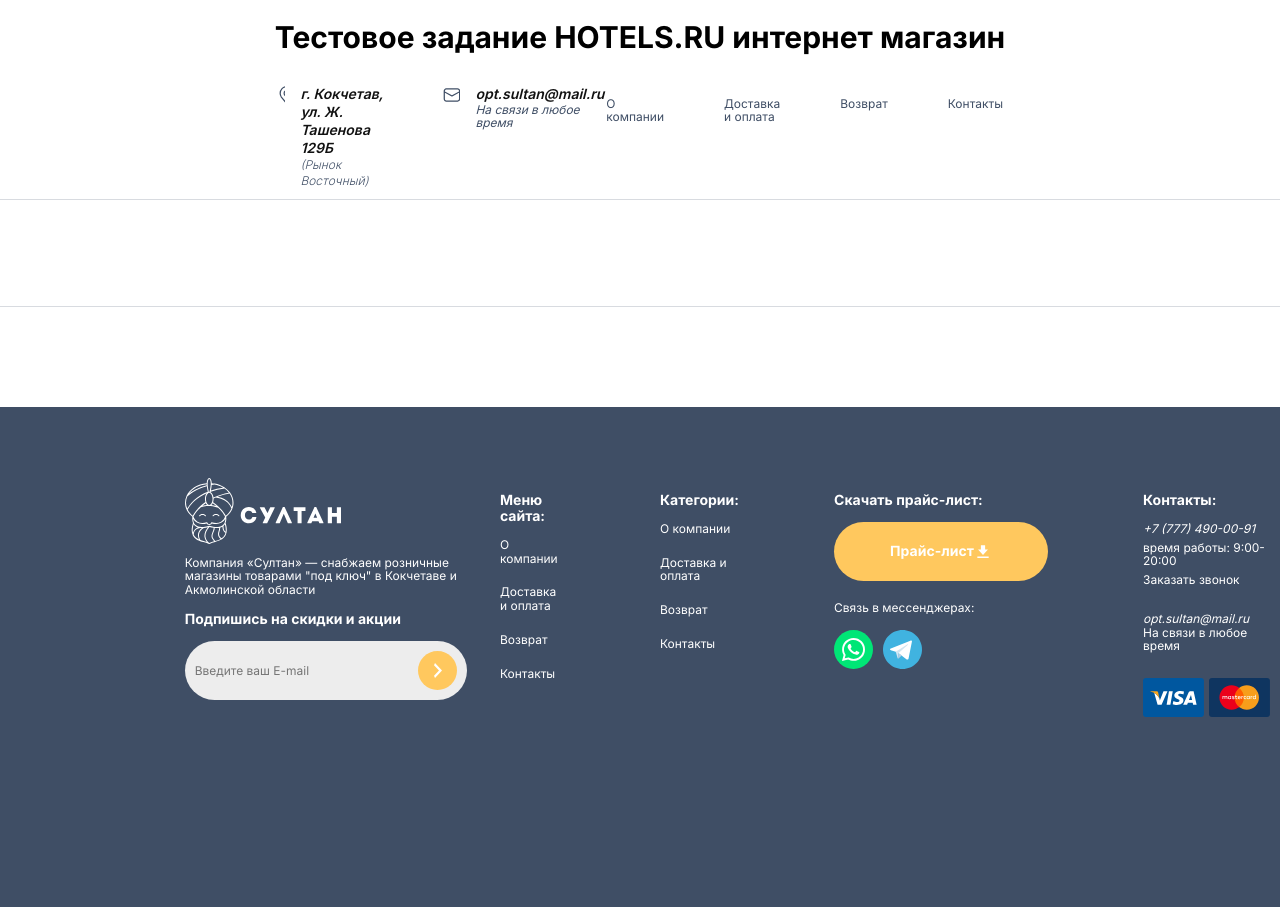
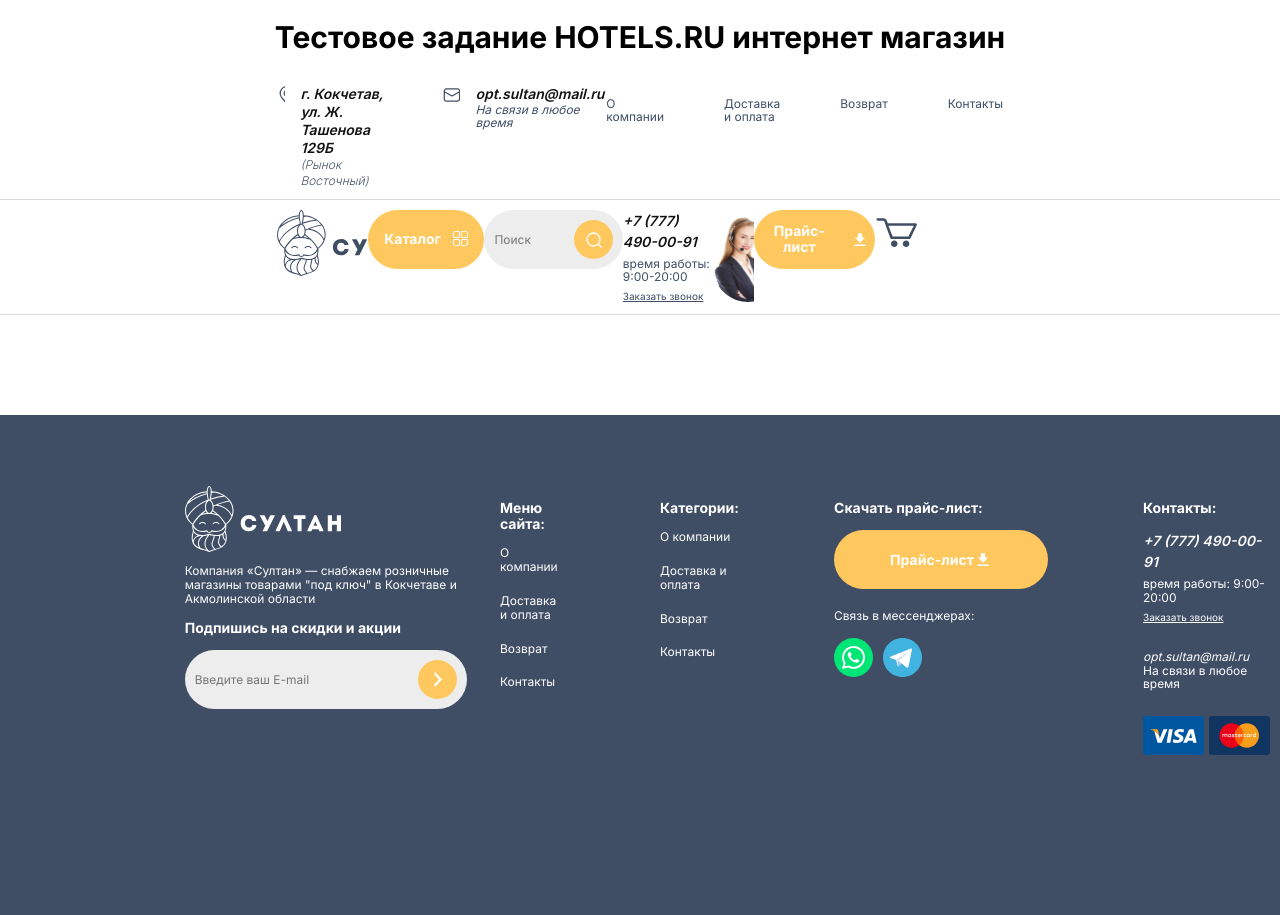
Before and after one commit to mvodev/hotels-online-shop, a React (Vite) app: page / in a window 1280 px wide. Built offline with nearby package versions, Linux system fonts and the light colour scheme.

Commit message:
add all elems into header second row

```diff
--- a/src/MainPage.tsx
+++ b/src/MainPage.tsx
@@ -5,7 +5,7 @@ import './MainPage.scss';
 const MainPage = () => {
   return (
     <section className="main-page">
-      <Header mapUrl='mock-address-change-me'/>
+      <Header callbackRef='mock-address-change-me'/>
       <Footer callbackRef='mock-address-change-me'/>
     </section>
   )
--- a/src/components/footer/Footer.scss
+++ b/src/components/footer/Footer.scss
@@ -70,13 +70,6 @@
     gap: 5px;
   }
 
-  &__contacts {
-    a {
-      color: white;
-      text-decoration: none;
-    }
-  }
-
   &__work-hours {
     margin: 5px 0;
   }
@@ -85,6 +78,11 @@
     margin-top: 25px;
   }
 
+  &__email {
+    text-decoration: none;
+    color: inherit;
+  }
+
   &__cards {
     margin-top: 25px;
   }
--- a/src/components/footer/Footer.tsx
+++ b/src/components/footer/Footer.tsx
@@ -5,6 +5,8 @@ import NavList from '../nav-list/NavList';
 import whatsUpLink from '../../assets/images/whatsup.svg';
 import telegramLink from '../../assets/images/telegram.svg';
 import './Footer.scss';
+import Contacts from '../contacts/Contacts';
+
 export type FooterPropsType = {
   callbackRef:string
 }
@@ -74,13 +76,7 @@ const Footer = (props:FooterPropsType) => {
         </div>
         <div className="footer__contacts">
           <h3>Контакты:</h3>
-          <address className="footer__address">
-            <a className="footer__tel" href="tel:+77774900091">+7 (777) 490-00-91</a>
-          </address>
-          <div className="footer__work-hours">
-            время работы: <time dateTime='09:00'>9:00</time>-<time dateTime='20:00'>20:00</time>
-          </div>
-          <a href={callbackRef}>Заказать звонок</a>
+          <Contacts callbackRef={callbackRef} mode='white'/>
           <address className="footer__address footer__address_email">
             <a className="footer__email" href="mailto:info@conquest.watch.ru">opt.sultan@mail.ru</a>
           </address>
--- a/src/components/header/Header.scss
+++ b/src/components/header/Header.scss
@@ -21,7 +21,7 @@
     border-bottom: 1px solid rgba($color: #3F4E65, $alpha: 0.2);
   }
 
-  &__first-row {
+  &__first-row,&__second-row {
     display: flex;
     flex-direction: row;
     justify-content: space-between;
@@ -78,10 +78,19 @@
 
   &__location {
     background-image: url('../../assets/images/geoposition.svg');
+    background-size: cover;
   }
 
   &__envelope {
     background-image: url('../../assets/images/envelope.svg');
+    background-size: cover;
+  }
+
+  &__image {
+    height: 92px;
+    width: 70px;
+    background-image: url('../../assets/images/girl.svg');
+    background-size: cover;
   }
 
 }
--- a/src/components/header/Header.tsx
+++ b/src/components/header/Header.tsx
@@ -1,12 +1,17 @@
+import Button from '../button/Button';
+import Form from '../form/Form';
+import Logo from '../logo/Logo';
 import NavList from '../nav-list/NavList';
+import Contacts from '../contacts/Contacts';
 import './Header.scss';
+import Cart from '../cart/Cart';
 
 export type HeaderPropsType = {
-  mapUrl: string
+  callbackRef: string,
 }
 
 const Header = (props: HeaderPropsType) => {
-  const { mapUrl } = props;
+  const { callbackRef } = props;
 
   return (
     <header className="header">
@@ -37,7 +42,15 @@ const Header = (props: HeaderPropsType) => {
             ]}
           />
       </div>
-      <div className="header__second-row"></div>
+      <div className="header__second-row">
+        <Logo mode='dark'/>
+        <Button buttonType='download' text='Каталог'/>
+        <Form type='search' action='#'/>
+        <Contacts callbackRef={callbackRef} mode='dark'/>
+        <div className="header__image"></div>
+        <Button buttonType='download-wide' text='Прайс-лист'/>
+        <Cart />
+      </div>
     </header>
   )
 }
```
Also changed, not shown: src/assets/images/basket.svg (added), src/assets/images/girl.svg (added). Lines whose indentation alone changed are shown as unchanged.
